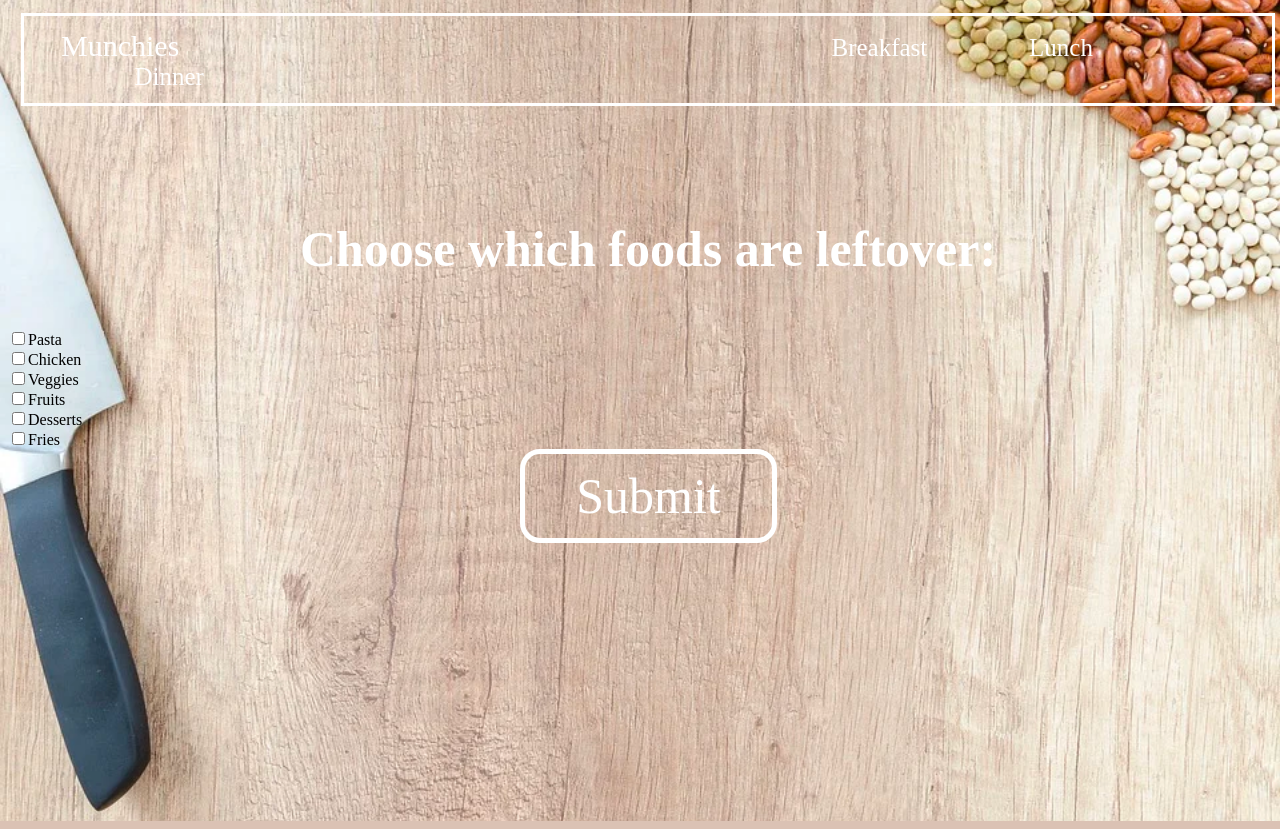
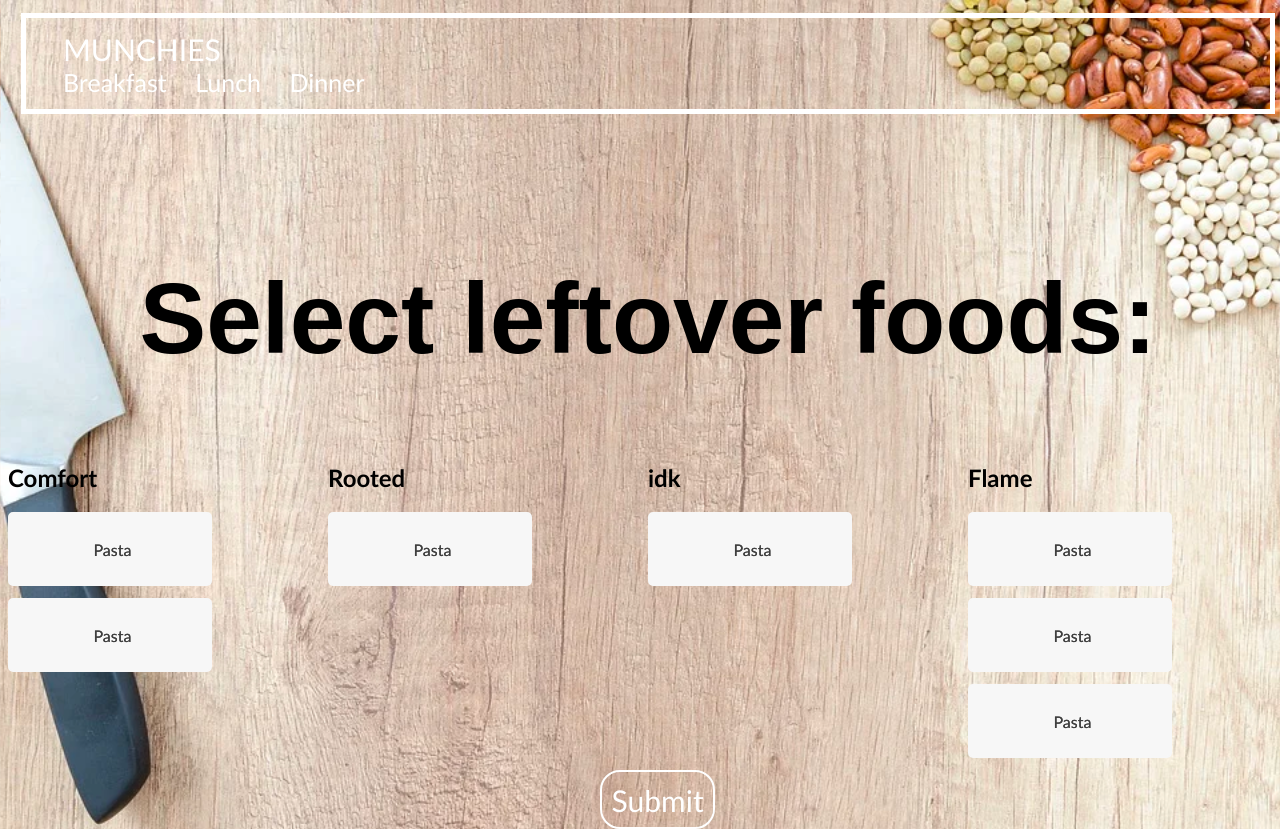
Before and after one commit to amamywang/wildhacks-project, a Flask app: page /lunch.html in a window 1280 px wide. Run offline with Flask 2, Linux system fonts and the light colour scheme.

Commit message:
removed extra css

```diff
--- a/static/css/lunch.css
+++ /dev/null
@@ -1,93 +0,0 @@
-body {
-    background-image: url("../images/mainbackground.png");
-    background-repeat: no-repeat;
-    background-position: center;
-    background-size: cover;
-    width: 100%;
-    height:100vh;
-}
-
-.topnav {
-    padding: 1%;
-    border: 3px solid white;
-    margin-bottom: 4%;
-    margin: 1%;
-}
-
-#nav-header {
-    padding-left: 8%;
-    color: white;
-    font-size: 25px;
-}
-
-#nav-header:hover {
-    color: #8EC35F;
-}
-
-#nu-header {
-    padding-left: 2%;
-    color: white;
-    padding-right: 45%;
-    font-size: 30px;
-}
-
-img {
-    margin: 50px;
-}
-
-#parent {
-    position: absolute;
-    margin-left: 27%;
-    margin-top: 0%;
-    z-index: 1;
-}
-
-#child {
-    position: absolute;
-    margin-left: 40%;
-    margin-top: 10%;
-    z-index: 2;
-}
-
-#web-head {
-    padding: 80px;
-    padding-bottom: 0px;
-    text-align: center;
-    color: white;
-    font-size: 50px;
-    font-family: 'Times New Roman';
-}
-
-#bttn {
-    padding: 1% 4%;
-    border-radius: 20px;
-    font-size: 50px;
-    font-family: 'Times New Roman', Times, serif;
-    background-color: transparent;
-    color: white;
-    transition-duration: 0.2s;
-    border: 5px solid white;
-    margin-left: 40%;
-}
-
-#bttn:hover {
-    background-color: white;
-    color: #8EC35F;
-}
-
-.whole-bttn {
-    padding: 2%;
-}
-
-.home-text {
-    font-size: 80px;
-    margin-left: -100px;
-}
-
-#home-body {
-    text-align: center;
-    font-size: 80px;
-    margin-top: 150px;
-    color: white;
-    position: relative;
-}
--- a/templates/lunch.html
+++ b/templates/lunch.html
@@ -1,32 +1,104 @@
 <!DOCTYPE html>
 <html lang="en">
   <head>
-    <link rel="stylesheet" href="../static/css/lunch.css">
+    <link rel="stylesheet" href="../static/css/breakfast.css">
     <title>WildHacks2022</title>
+
 </head>
-
 <body>
 
   <div class="topnav">
-        <a href="index.html" style="text-decoration: none;" id="nu-header">Munchies</a>
+    <a id="nu-header">MUNCHIES</a>
+    <br />
     <a href="breakfast.html" id="nav-header" style="text-decoration: none;">Breakfast</a>
     <a href="lunch.html" id="nav-header" style="text-decoration: none;">Lunch</a>
     <a href="dinner.html" id="nav-header" style="text-decoration: none;">Dinner</a>
 </div>
 
+    <header>
+            <h1 id="web-head">Select leftover foods: </h1>
+    </header>
+
     <main>
-        <h1 id="web-head">Choose which foods are leftover: </h1> <br>
-        <article id="food-decoration">
-            <input type="checkbox" name="food" value="Pasta">Pasta<br>
-            <input type="checkbox" name="food" value="Chicken">Chicken<br>
-            <input type="checkbox" name="food" value="Veggies">Veggies<br>
-            <input type="checkbox" name="food" value="Fruits">Fruits<br>
-            <input type="checkbox" name="food" value="Desserts">Desserts<br>
-            <input type="checkbox" name="food" value="Fries">Fries<br>
-        </article>
-        <div>
+       <!-- <div class="container">  -->
+         <div class="row">
+          <div class="column">
+            <h2>Comfort</h2>
+
+            <div class="checkbox">
+              <input type="checkbox" name="" id="">
+              <div class="box">
+                <i class="Pasta"></i>
+                <p data-text="Pasta">Pasta</p>
+              </div>
+            </div>
+
+            <div class="checkbox">
+              <input type="checkbox" name="" id="">
+              <div class="box">
+                <i class="Pasta"></i>
+                <p data-text="Pasta">Pasta</p>
+              </div>
+            </div>
+
+          </div>
+
+          <div class="column">
+            <h2>Rooted</h2>
+            <div class="checkbox">
+              <input type="checkbox" name="" id="">
+              <div class="box">
+                <i class="Pasta"></i>
+                <p data-text="Pasta">Pasta</p>
+              </div>
+            </div>
+          </div>
+
+          <div class="column">
+            <h2>idk</h2>
+            <div class="checkbox">
+              <input type="checkbox" name="" id="">
+              <div class="box">
+                <i class="Pasta"></i>
+                <p data-text="Pasta">Pasta</p>
+              </div>
+            </div>
+          </div>
+
+          <div class="column">
+            <h2>Flame</h2>
+            <div class="checkbox">
+              <input type="checkbox" name="" id="">
+              <div class="box">
+                <i class="Pasta"></i>
+                <p data-text="Pasta">Pasta</p>
+              </div>
+            </div>
+
+            <div class="checkbox">
+              <input type="checkbox" name="" id="">
+              <div class="box">
+                <i class="Pasta"></i>
+                <p data-text="Pasta">Pasta</p>
+              </div>
+            </div>
+
+            <div class="checkbox">
+              <input type="checkbox" name="" id="">
+              <div class="box">
+                <i class="Pasta"></i>
+                <p data-text="Pasta">Pasta</p>
+              </div>
+            </div>
+          </div>
+
+         </div>
+
+         <div class="row">
            <a href="finish.html"><button id="bttn">Submit</button></a>
          </div>
+     <!--- </div>  -->
+
     </main>
 
 </body>
```
Also changed, not shown: static/css/dinner.css (deleted, +0 -93 lines), templates/dinner.html (+85 -13 lines). Lines whose indentation alone changed are shown as unchanged.
